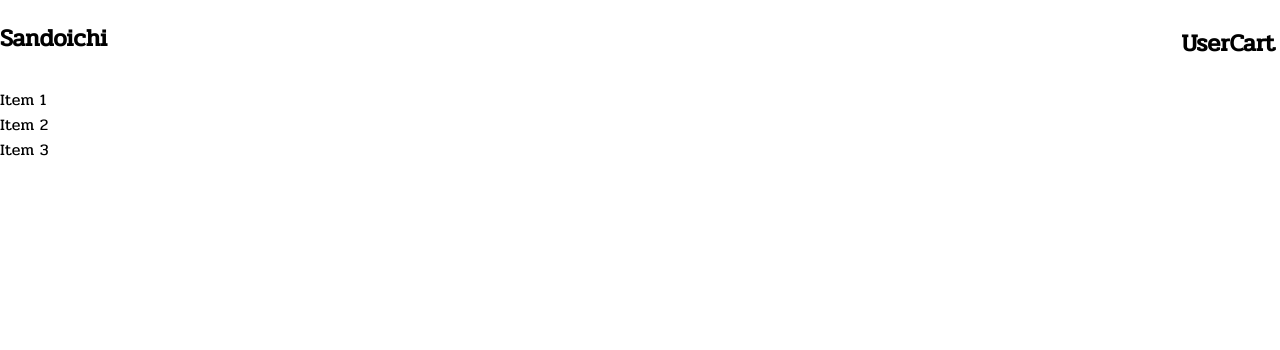
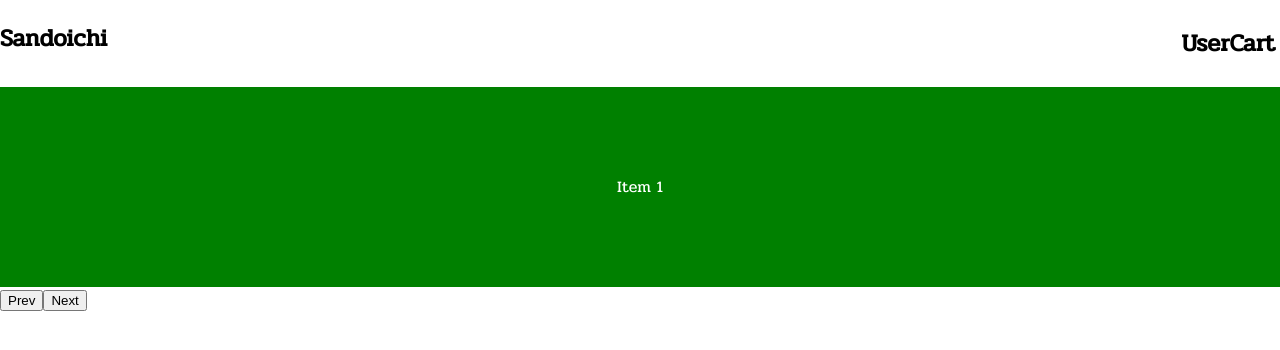
Before and after one commit to lukefowles/Sandoichi, a React (Create React App) app in the folder client-side/: page / in a window 1280 px wide. Shown: the top 350 px of the page. Built offline with nearby package versions, Linux system fonts and the light colour scheme.

Commit message:
thinking about going back to redux without toolkit

```diff
--- a/client-side/src/App.js
+++ b/client-side/src/App.js
@@ -3,7 +3,7 @@
 import MainPage from "./containers/MainPage";
 import CartPage from "./containers/CartPage";
 
-function App() {
+function App({store}) {
   return (
     <div className="App">
         <Routes>
--- a/client-side/src/components/Carousel.js
+++ b/client-side/src/components/Carousel.js
@@ -1,21 +1,50 @@
 import React from 'react';
+import carouselReducer, { carouselSlice } from '../features/carousel';
+import {useSelector} from "react-redux";
+import {useDispatch} from "react-redux";
+import {setActiveIndex} from "../features/carousel";
 
 
 export const CarouselItem = ({children, width}) => {
     return (
-        <div classname="carousel-item" style={{width: width}}>
+        <div className="carousel-item" style={{width: width}}>
             {children}
         </div>
     )
 }
 
 const Carousel = ({children}) => {
+
+    const activeIndex = useSelector((state) => state.carousel.value.activeIndex)
+    const dispatch = useDispatch(setActiveIndex(-1))
+
+    const updateIndex = (newIndex) => {
+        if(newIndex < 0){
+            newIndex = 0;
+        }else if (newIndex >= React.Children.count(children)){
+            newIndex = React.Children.count(children) -1;
+        }
+
+        console.log(newIndex)
+
+        dispatch({activeIndex: newIndex})
+
+    }
+
     return(
         <div className="carousel">
-            <div className="inner" style={{transform: "translateX(-0%"}}>
-            {React.Children.map(children, (child, index) => {
-                return React.cloneElement(child, {width: "100%"});
-            })}
+            <div className="inner" style={{transform: `translateX(-${activeIndex * 100}%)`}}>
+                {React.Children.map(children, (child, index) => {
+                    return React.cloneElement(child, {width: "100%"});
+                })}
+            </div>
+            <div className='indicators'>
+                <button onClick={() => {
+                    updateIndex(activeIndex -1);
+                }}> Prev </button>
+                <button onClick={() => {
+                    updateIndex(activeIndex +1);
+                }}> Next </button>
             </div>
         </div>
     )
--- /dev/null
+++ b/client-side/src/features/carousel.js
@@ -0,0 +1,16 @@
+import {createSlice} from "@reduxjs/toolkit";
+
+export const carouselSlice = createSlice({
+    name: "carousel",
+    //put the attributes yuo would want in the state as keys and values in the value property
+    initialState: {value: {activeIndex: 0}},
+    reducers: {
+        setActiveIndex: (state, action) => {
+            state.value = action.payload
+        },
+    },
+});
+
+export const {setActiveIndex} = carouselSlice.actions;
+
+export default carouselSlice.reducer;
--- a/client-side/src/index.js
+++ b/client-side/src/index.js
@@ -4,12 +4,15 @@
 import {Provider} from "react-redux";
 import { BrowserRouter as Router } from 'react-router-dom';
 import userReducer from "./features/user"
+import carouselReducer from "./features/carousel"
 import {configureStore} from "@reduxjs/toolkit";
 
 //STORE -> GLOBALISED STATE
-let store = configureStore({
-  reducer: {userReducer,}
+const store = configureStore({
+  reducer: {user: userReducer, carousel: carouselReducer}
 })
+
+console.log(store)
 
 //ACTION -> THE TYPE OF ACTION
 
```
